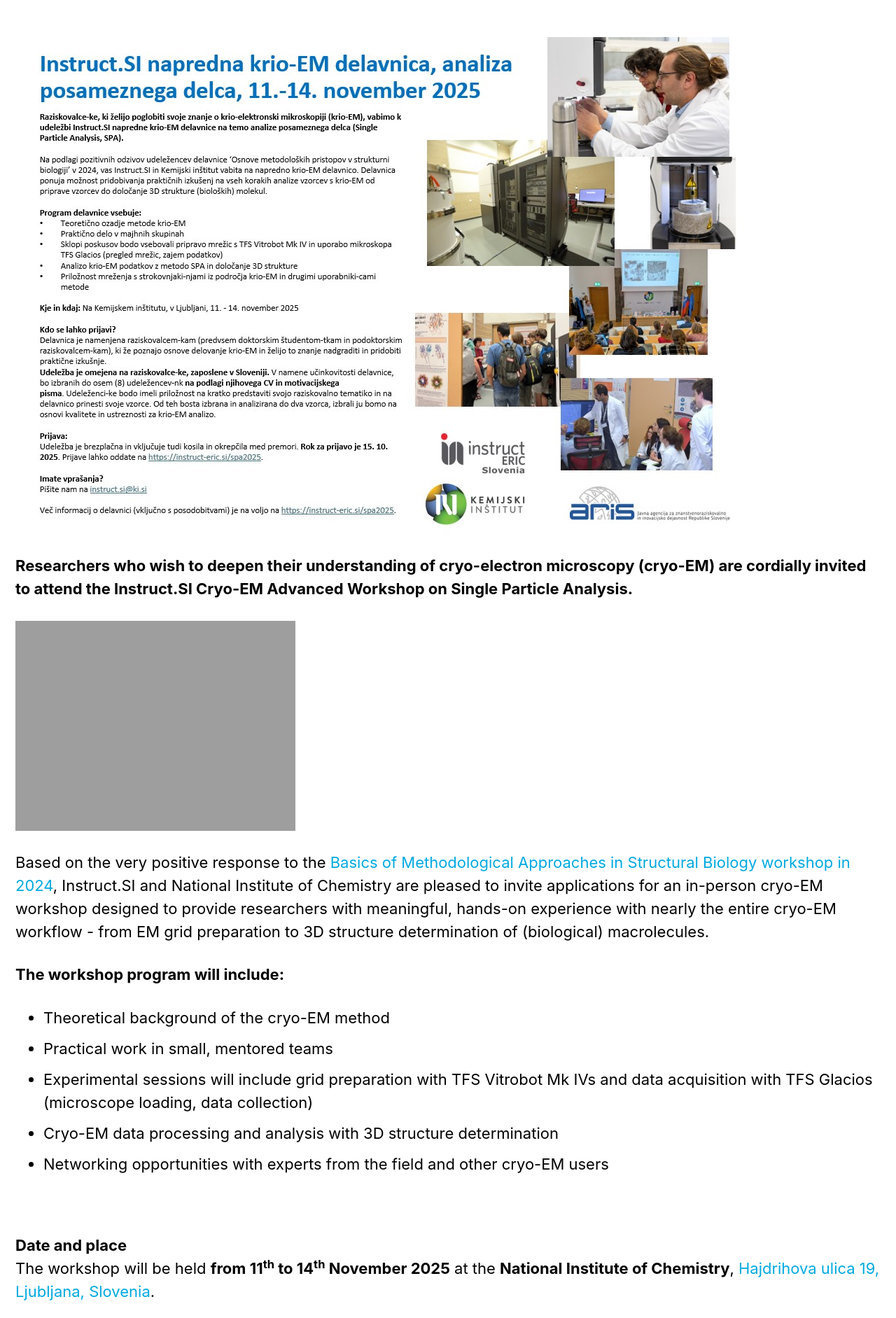
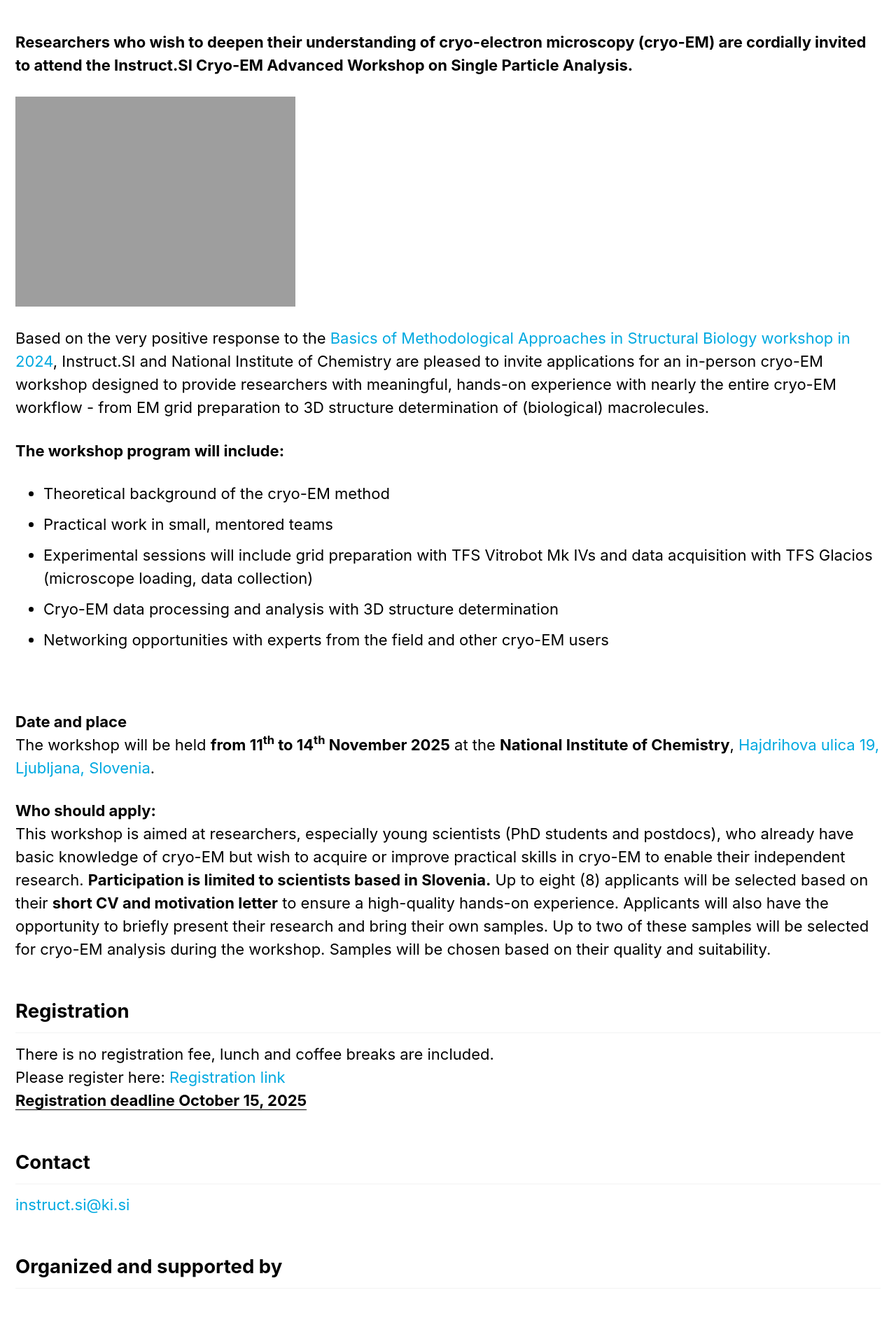
Before and after one commit to InstructSI/instructsi.github.io, a Jekyll site: the page built from _pages/spa2025.md, in a window 1280 px wide. Shown: the part 681-2564 px from the top of the page at 70% size. Built offline with Jekyll 4.4.1, drawn with Linux system fonts in a browser that asks for light colours; cached includes are drawn as plain includes.

Commit message:
change image and move it

```diff
--- a/_pages/spa2025.md
+++ b/_pages/spa2025.md
@@ -39,8 +39,6 @@
 #  {{ notice-text | markdownify }}
 #</div> -->
 
-![Instruct.SI SPA 2025 Slovene invitation]({{ site.url }}{{ site.baseurl }}/assets/images/spa2025/SPA2025_SI_v1.jpg)
-
 **Researchers who wish to deepen their understanding of cryo-electron microscopy (cryo-EM) are cordially invited to attend the Instruct.SI Cryo-EM Advanced Workshop on Single Particle Analysis.**
 
 ![Invitation Collage SPA 2025]({{ site.url }}{{ site.baseurl }}/assets/images/spa2025/Invitation_collage_v1.png)
```
Also changed, not shown: other parts of _pages/spa2025.md (+3 -0 lines), 1 other file.
